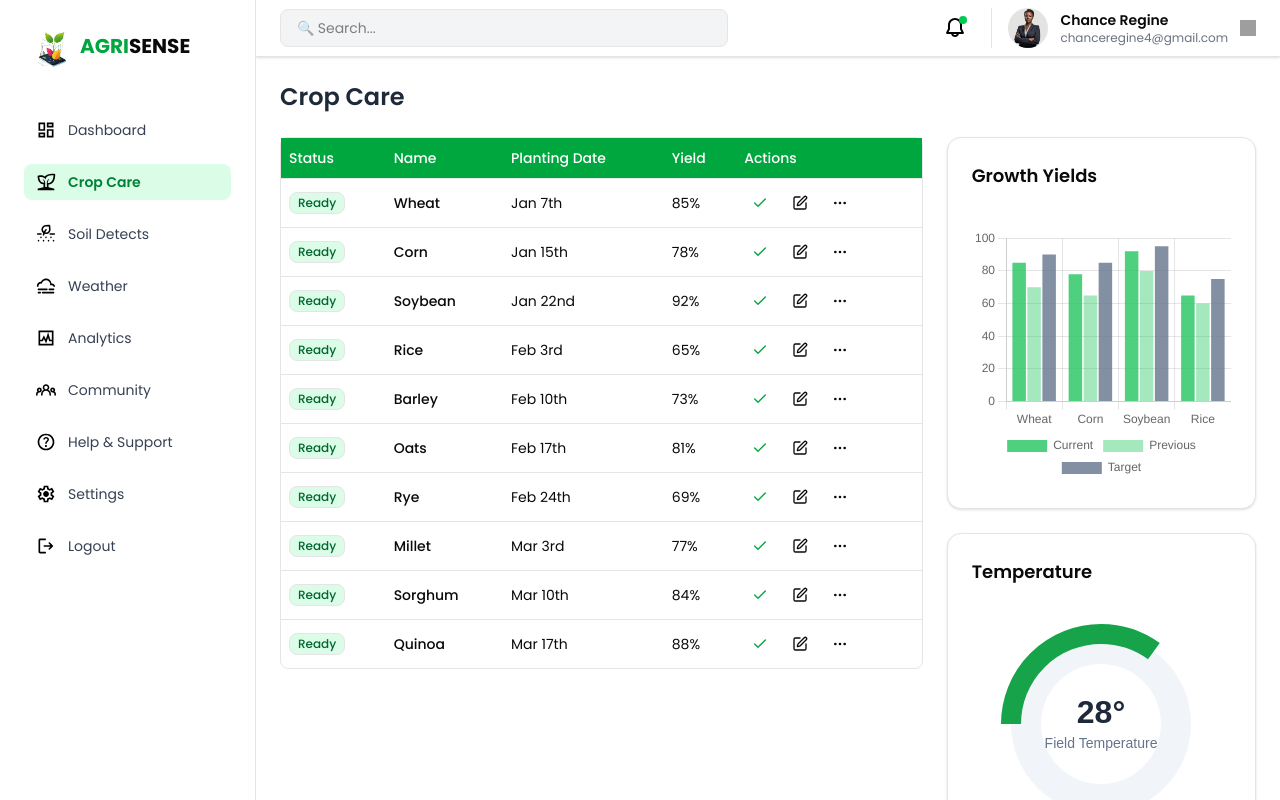
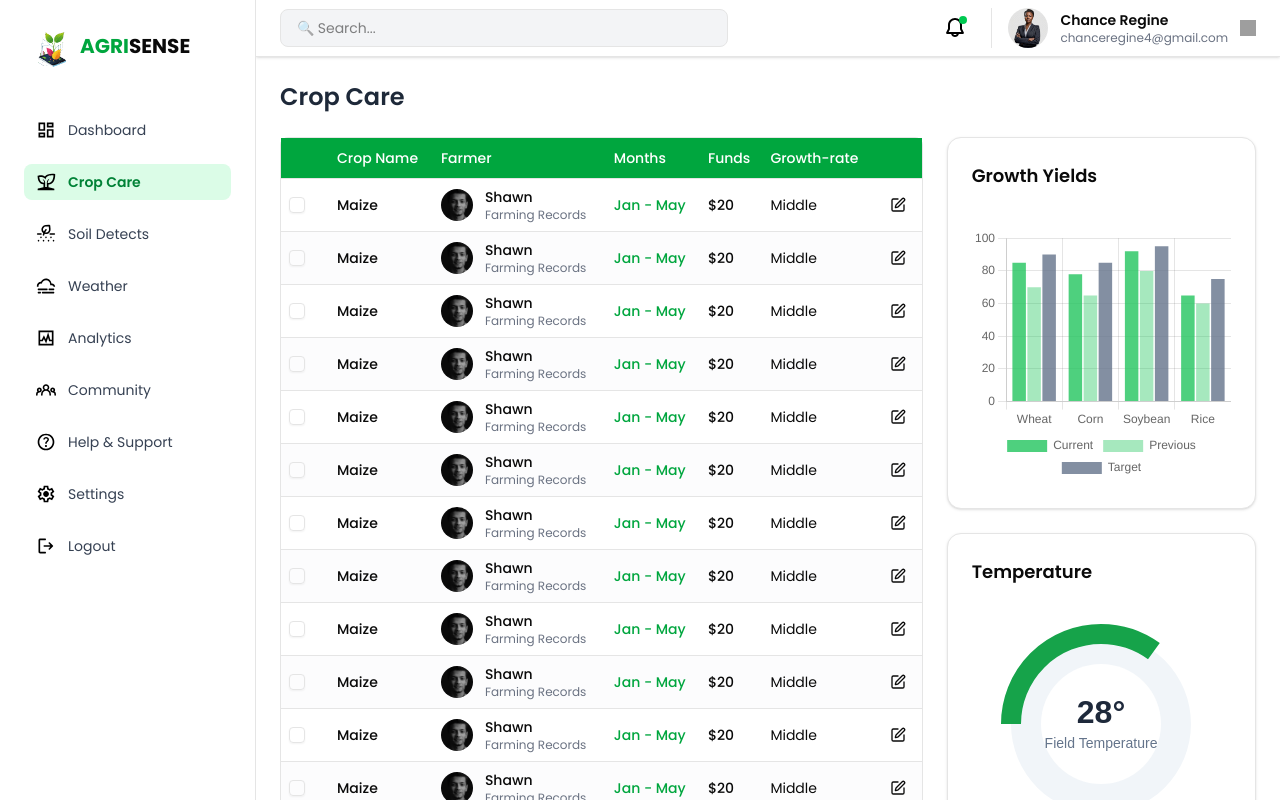
Before and after one commit to Nziza-Prince/AGRISENSE_WEB, a React (Vite) app: page /crop-care in a window 1280 px wide. Built offline with nearby package versions, Linux system fonts and the light colour scheme; grey boxes are pictures that could not be loaded.

Commit message:
fixed the cropcare page and the soil detects page

```diff
--- a/package.json
+++ b/package.json
@@ -10,6 +10,7 @@
     "preview": "vite preview"
   },
   "dependencies": {
+    "@radix-ui/react-checkbox": "^1.3.2",
     "@radix-ui/react-dropdown-menu": "^2.1.12",
     "@radix-ui/react-select": "^2.2.2",
     "@radix-ui/react-slot": "^1.2.3",
--- a/src/Dashboard/Cropcare/CropCare.tsx
+++ b/src/Dashboard/Cropcare/CropCare.tsx
@@ -1,5 +1,3 @@
-"use client"
-
 import { useEffect, useState } from "react"
 import SideBar from "../SideBar"
 import Navbar from "../Navbar"
--- a/src/Dashboard/Cropcare/crop-table.tsx
+++ b/src/Dashboard/Cropcare/crop-table.tsx
@@ -1,17 +1,20 @@
 "use client"
 
-import { Check, Edit, MoreHorizontal } from "lucide-react"
+import { Edit } from "lucide-react"
 import { Table, TableBody, TableCell, TableHead, TableHeader, TableRow } from "@/components/ui/table"
 import { Button } from "@/components/ui/button"
-import { Badge } from "@/components/ui/badge"
-import { DropdownMenu, DropdownMenuContent, DropdownMenuItem, DropdownMenuTrigger } from "@/components/ui/dropdown-menu"
+import { Checkbox } from "@/components/ui/checkbox"
 
 interface Crop {
   id: string
-  status: string
   name: string
-  plantingDate: string
-  yield: string
+  farmer: {
+    name: string
+    image: string
+  }
+  months: string
+  funds: string
+  growthRate: string
 }
 
 interface CropTableProps {
@@ -19,18 +22,112 @@ interface CropTableProps {
 }
 
 export function CropTable({ onSelectCrop }: CropTableProps) {
-  // Sample data
+  // Sample data matching the image structure
   const crops: Crop[] = [
-    { id: "1", status: "Ready", name: "Wheat", plantingDate: "Jan 7th", yield: "85%" },
-    { id: "2", status: "Ready", name: "Corn", plantingDate: "Jan 15th", yield: "78%" },
-    { id: "3", status: "Ready", name: "Soybean", plantingDate: "Jan 22nd", yield: "92%" },
-    { id: "4", status: "Ready", name: "Rice", plantingDate: "Feb 3rd", yield: "65%" },
-    { id: "5", status: "Ready", name: "Barley", plantingDate: "Feb 10th", yield: "73%" },
-    { id: "6", status: "Ready", name: "Oats", plantingDate: "Feb 17th", yield: "81%" },
-    { id: "7", status: "Ready", name: "Rye", plantingDate: "Feb 24th", yield: "69%" },
-    { id: "8", status: "Ready", name: "Millet", plantingDate: "Mar 3rd", yield: "77%" },
-    { id: "9", status: "Ready", name: "Sorghum", plantingDate: "Mar 10th", yield: "84%" },
-    { id: "10", status: "Ready", name: "Quinoa", plantingDate: "Mar 17th", yield: "88%" },
+    {
+      id: "1",
+      name: "Maize",
+      farmer: { name: "Shawn", image: "/assets/farmer.png" },
+      months: "Jan - May",
+      funds: "$20",
+      growthRate: "Middle",
+    },
+    {
+      id: "2",
+      name: "Maize",
+      farmer: { name: "Shawn", image: "/assets/farmer.png" },
+      months: "Jan - May",
+      funds: "$20",
+      growthRate: "Middle",
+    },
+    {
+      id: "3",
+      name: "Maize",
+      farmer: { name: "Shawn", image: "/assets/farmer.png" },
+      months: "Jan - May",
+      funds: "$20",
+      growthRate: "Middle",
+    },
+    {
+      id: "4",
+      name: "Maize",
+      farmer: { name: "Shawn", image: "/assets/farmer.png" },
+      months: "Jan - May",
+      funds: "$20",
+      growthRate: "Middle",
+    },
+    {
+      id: "5",
+      name: "Maize",
+      farmer: { name: "Shawn", image: "/assets/farmer.png" },
+      months: "Jan - May",
+      funds: "$20",
+      growthRate: "Middle",
+    },
+    {
+      id: "6",
+      name: "Maize",
+      farmer: { name: "Shawn", image: "/assets/farmer.png" },
+      months: "Jan - May",
+      funds: "$20",
+      growthRate: "Middle",
+    },
+    {
+      id: "7",
+      name: "Maize",
+      farmer: { name: "Shawn", image: "/assets/farmer.png" },
+      months: "Jan - May",
+      funds: "$20",
+      growthRate: "Middle",
+    },
+    {
+      id: "8",
+      name: "Maize",
+      farmer: { name: "Shawn", image: "/assets/farmer.png" },
+      months: "Jan - May",
+      funds: "$20",
+      growthRate: "Middle",
+    },
+    {
+      id: "9",
+      name: "Maize",
+      farmer: { name: "Shawn", image: "/assets/farmer.png" },
+      months: "Jan - May",
+      funds: "$20",
+      growthRate: "Middle",
+    },
+    {
+      id: "10",
+      name: "Maize",
+      farmer: { name: "Shawn", image: "/assets/farmer.png" },
+      months: "Jan - May",
+      funds: "$20",
+      growthRate: "Middle",
+    },
+    {
+      id: "10",
+      name: "Maize",
+      farmer: { name: "Shawn", image: "/assets/farmer.png" },
+      months: "Jan - May",
+      funds: "$20",
+      growthRate: "Middle",
+    },
+    {
+      id: "10",
+      name: "Maize",
+      farmer: { name: "Shawn", image: "/assets/farmer.png" },
+      months: "Jan - May",
+      funds: "$20",
+      growthRate: "Middle",
+    },
+    {
+      id: "10",
+      name: "Maize",
+      farmer: { name: "Shawn", image: "/assets/farmer.png" },
+      months: "Jan - May",
+      funds: "$20",
+      growthRate: "Middle",
+    },
   ]
 
   return (
@@ -38,48 +135,49 @@ export function CropTable({ onSelectCrop }: CropTableProps) {
       <Table>
         <TableHeader className="bg-green-600">
           <TableRow>
-            <TableHead className="text-white font-medium">Status</TableHead>
-            <TableHead className="text-white font-medium">Name</TableHead>
-            <TableHead className="text-white font-medium">Planting Date</TableHead>
-            <TableHead className="text-white font-medium">Yield</TableHead>
-            <TableHead className="text-white font-medium">Actions</TableHead>
+            <TableHead className="text-white font-medium w-12"></TableHead>
+            <TableHead className="text-white font-medium">Crop Name</TableHead>
+            <TableHead className="text-white font-medium">Farmer</TableHead>
+            <TableHead className="text-white font-medium">Months</TableHead>
+            <TableHead className="text-white font-medium">Funds</TableHead>
+            <TableHead className="text-white font-medium">Growth-rate</TableHead>
+            <TableHead className="text-white font-medium w-12"></TableHead>
           </TableRow>
         </TableHeader>
         <TableBody>
-          {crops.map((crop) => (
-            <TableRow key={crop.id} className="hover:bg-gray-50 cursor-pointer" onClick={() => onSelectCrop(crop.id)}>
+          {crops.map((crop, index) => (
+            <TableRow
+              key={crop.id}
+              className={`hover:bg-gray-50 cursor-pointer ${index % 2 === 0 ? "bg-white" : "bg-gray-50/50"}`}
+              onClick={() => onSelectCrop(crop.id)}
+            >
               <TableCell>
-                <Badge variant="outline" className="bg-green-100 text-green-800 hover:bg-green-100">
-                  {crop.status}
-                </Badge>
+                <Checkbox />
               </TableCell>
               <TableCell className="font-medium">{crop.name}</TableCell>
-              <TableCell>{crop.plantingDate}</TableCell>
-              <TableCell>{crop.yield}</TableCell>
               <TableCell>
-                <div className="flex space-x-2">
-                  <Button size="icon" variant="ghost" className="h-8 w-8">
-                    <Check size={16} className="text-green-600" />
-                    <span className="sr-only">Approve</span>
-                  </Button>
-                  <Button size="icon" variant="ghost" className="h-8 w-8">
-                    <Edit size={16} />
-                    <span className="sr-only">Edit</span>
-                  </Button>
-                  <DropdownMenu>
-                    <DropdownMenuTrigger asChild>
-                      <Button size="icon" variant="ghost" className="h-8 w-8">
-                        <MoreHorizontal size={16} />
-                        <span className="sr-only">More</span>
-                      </Button>
-                    </DropdownMenuTrigger>
-                    <DropdownMenuContent align="end">
-                      <DropdownMenuItem>View Details</DropdownMenuItem>
-                      <DropdownMenuItem>Edit</DropdownMenuItem>
-                      <DropdownMenuItem>Delete</DropdownMenuItem>
-                    </DropdownMenuContent>
-                  </DropdownMenu>
+                <div className="flex items-center space-x-3">
+                  <div className="relative w-8 h-8 rounded-full overflow-hidden">
+                    <img
+                      src={crop.farmer.image || "/placeholder.svg"}
+                      alt={crop.farmer.name}
+                      className="w-full h-full object-cover"
+                    />
+                  </div>
+                  <div>
+                    <div className="font-medium text-sm">{crop.farmer.name}</div>
+                    <div className="text-xs text-gray-500">Farming Records</div>
+                  </div>
                 </div>
+              </TableCell>
+              <TableCell className="text-green-600 font-medium">{crop.months}</TableCell>
+              <TableCell className="font-medium">{crop.funds}</TableCell>
+              <TableCell>{crop.growthRate}</TableCell>
+              <TableCell>
+                <Button size="icon" variant="ghost" className="h-8 w-8">
+                  <Edit size={16} />
+                  <span className="sr-only">Edit</span>
+                </Button>
               </TableCell>
             </TableRow>
           ))}
--- a/src/Dashboard/SoilDetects/soil-type-cards.tsx
+++ b/src/Dashboard/SoilDetects/soil-type-cards.tsx
@@ -6,20 +6,19 @@ interface SoilTypeCardProps {
   soilType: string
   color: string
   percentage: number
+  text_color:string
 }
 
-const SoilTypeCard = ({ title, soilType, color, percentage }: SoilTypeCardProps) => {
+const SoilTypeCard = ({ title, soilType, color, percentage,text_color }: SoilTypeCardProps) => {
   return (
-    <Card className="overflow-hidden">
-      <div className={`h-1 ${color}`} />
-      <CardContent className="p-4">
+    <Card className={`overflow-hidden ${color} shadow-xl p-4 ${text_color}`}>
+          <h3 className="font-medium text-lg">{soilType}</h3>
+      <h3 className="font-bold text-xl">{title}</h3>
+    <CardContent>
         <div className="flex flex-col gap-1">
-          <h3 className="font-medium text-sm">{title}</h3>
           <div className="flex justify-between items-center">
-            <Badge variant="outline" className="bg-gray-100 text-gray-800 hover:bg-gray-100">
-              {soilType}
-            </Badge>
-            <span className="text-xs text-gray-500">{percentage}% humidity</span>
+            <h1></h1>
+            <span className="text-xs">{percentage}% humidity</span>
           </div>
         </div>
       </CardContent>
@@ -29,11 +28,11 @@ const SoilTypeCard = ({ title, soilType, color, percentage }: SoilTypeCardProps)
 
 export function SoilTypeCards() {
   const soilTypes = [
-    { title: "Maize", soilType: "Loam", color: "bg-gray-800", percentage: 35 },
-    { title: "Potatoes", soilType: "Podzolic", color: "bg-green-600", percentage: 40 },
-    { title: "Maize", soilType: "Loam", color: "bg-gray-800", percentage: 35 },
-    { title: "Carrots", soilType: "Chernozem", color: "bg-green-600", percentage: 45 },
-    { title: "Barley", soilType: "Sandy", color: "bg-gray-800", percentage: 30 },
+    {text_color: "text-gray-700",title: "Maize", soilType: "Loam", color: "bg-white", percentage: 35 },
+    {text_color: "text-gray-100",title: "Potatoes", soilType: "Podzolic", color: "bg-[#377552]", percentage: 40 },
+    {text_color: "text-gray-700",title: "Maize", soilType: "Loam", color: "bg-white", percentage: 35 },
+    {text_color: "text-gray-100",title: "Carrots", soilType: "Chernozem", color: "bg-[#377552]", percentage: 45 },
+    {text_color: "text-gray-700",title: "Barley", soilType: "Sandy", color: "bg-white", percentage: 30 },
   ]
 
   return (
@@ -45,6 +44,7 @@ export function SoilTypeCards() {
           soilType={soil.soilType}
           color={soil.color}
           percentage={soil.percentage}
+          text_color={soil.text_color}
         />
       ))}
     </div>
--- /dev/null
+++ b/src/components/ui/checkbox.tsx
@@ -0,0 +1,30 @@
+import * as React from "react"
+import * as CheckboxPrimitive from "@radix-ui/react-checkbox"
+import { CheckIcon } from "lucide-react"
+
+import { cn } from "@/lib/utils"
+
+function Checkbox({
+  className,
+  ...props
+}: React.ComponentProps<typeof CheckboxPrimitive.Root>) {
+  return (
+    <CheckboxPrimitive.Root
+      data-slot="checkbox"
+      className={cn(
+        "peer border-input dark:bg-input/30 data-[state=checked]:bg-primary data-[state=checked]:text-primary-foreground dark:data-[state=checked]:bg-primary data-[state=checked]:border-primary focus-visible:border-ring focus-visible:ring-ring/50 aria-invalid:ring-destructive/20 dark:aria-invalid:ring-destructive/40 aria-invalid:border-destructive size-4 shrink-0 rounded-[4px] border shadow-xs transition-shadow outline-none focus-visible:ring-[3px] disabled:cursor-not-allowed disabled:opacity-50",
+        className
+      )}
+      {...props}
+    >
+      <CheckboxPrimitive.Indicator
+        data-slot="checkbox-indicator"
+        className="flex items-center justify-center text-current transition-none"
+      >
+        <CheckIcon className="size-3.5" />
+      </CheckboxPrimitive.Indicator>
+    </CheckboxPrimitive.Root>
+  )
+}
+
+export { Checkbox }
```
Also changed, not shown: public/assets/farmer.png (added), 1 other file (tests, documents, lock files or other folders).
